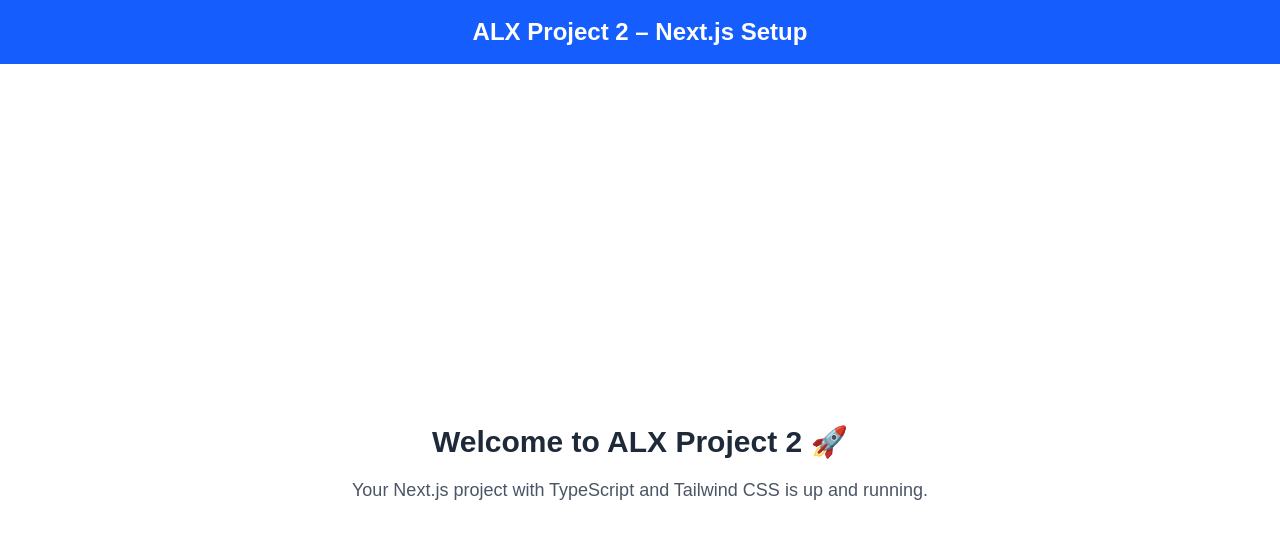
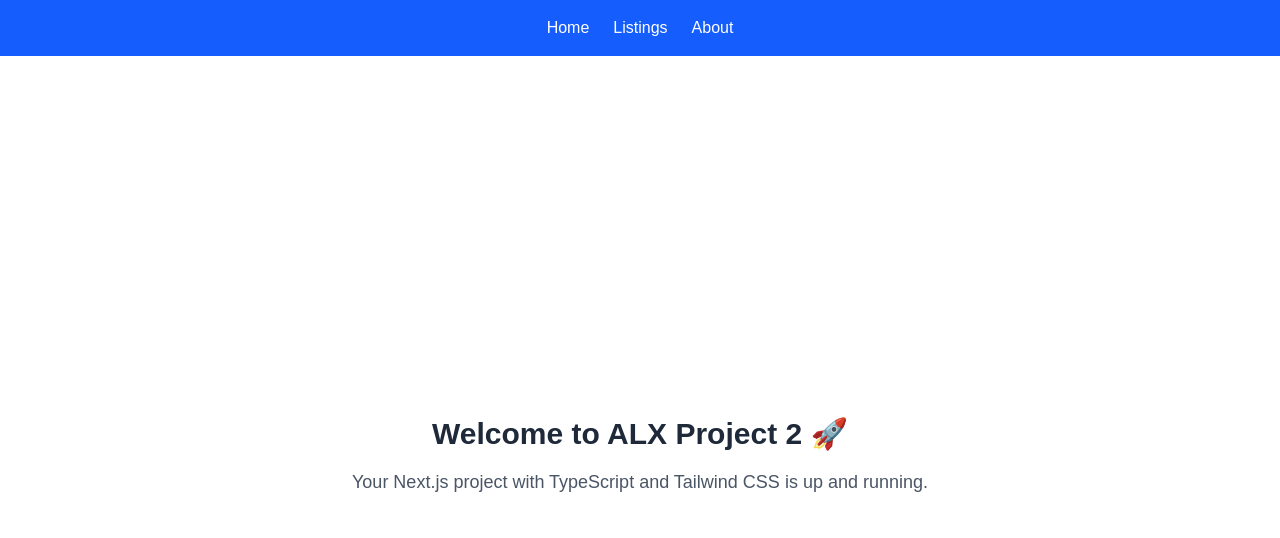
Before and after one commit to pdanyomiportfolio/alx-project-0x02-setup, a Next.js app in the folder alx-project-0x02/: page / in a window 1280 px wide. Shown: the top 538 px of the page. Built offline with nearby package versions, Linux system fonts and the light colour scheme.

Commit message:
Basic Routing in Next.js

```diff
--- a/alx-project-0x02/components/layout/Header.tsx
+++ b/alx-project-0x02/components/layout/Header.tsx
@@ -1,9 +1,20 @@
+import Link from "next/link";
 import React from "react";
 
 const Header: React.FC = () => {
   return (
-    <header className="w-full bg-blue-600 p-4 text-white text-center">
-      <h1 className="text-2xl font-bold">ALX Project 2 – Next.js Setup</h1>
+    <header className="w-full bg-blue-600 p-4 text-white">
+      <nav className="flex justify-center space-x-6">
+        <Link href="/" className="hover:underline">
+          Home
+        </Link>
+        <Link href="/home" className="hover:underline">
+          Listings
+        </Link>
+        <Link href="/about" className="hover:underline">
+          About
+        </Link>
+      </nav>
     </header>
   );
 };
--- /dev/null
+++ b/alx-project-0x02/pages/about.tsx
@@ -0,0 +1,9 @@
+import React from "react";
+
+export default function AboutPage() {
+  return (
+    <div className="flex min-h-screen items-center justify-center">
+      <h1 className="text-4xl font-bold text-green-600">About Us</h1>
+    </div>
+  );
+}
--- /dev/null
+++ b/alx-project-0x02/pages/home.tsx
@@ -0,0 +1,11 @@
+import React from "react";
+
+export default function HomePage() {
+  return (
+    <div className="flex min-h-screen items-center justify-center">
+      <h1 className="text-4xl font-bold text-blue-600">
+        Welcome to the Home Page
+      </h1>
+    </div>
+  );
+}
```
